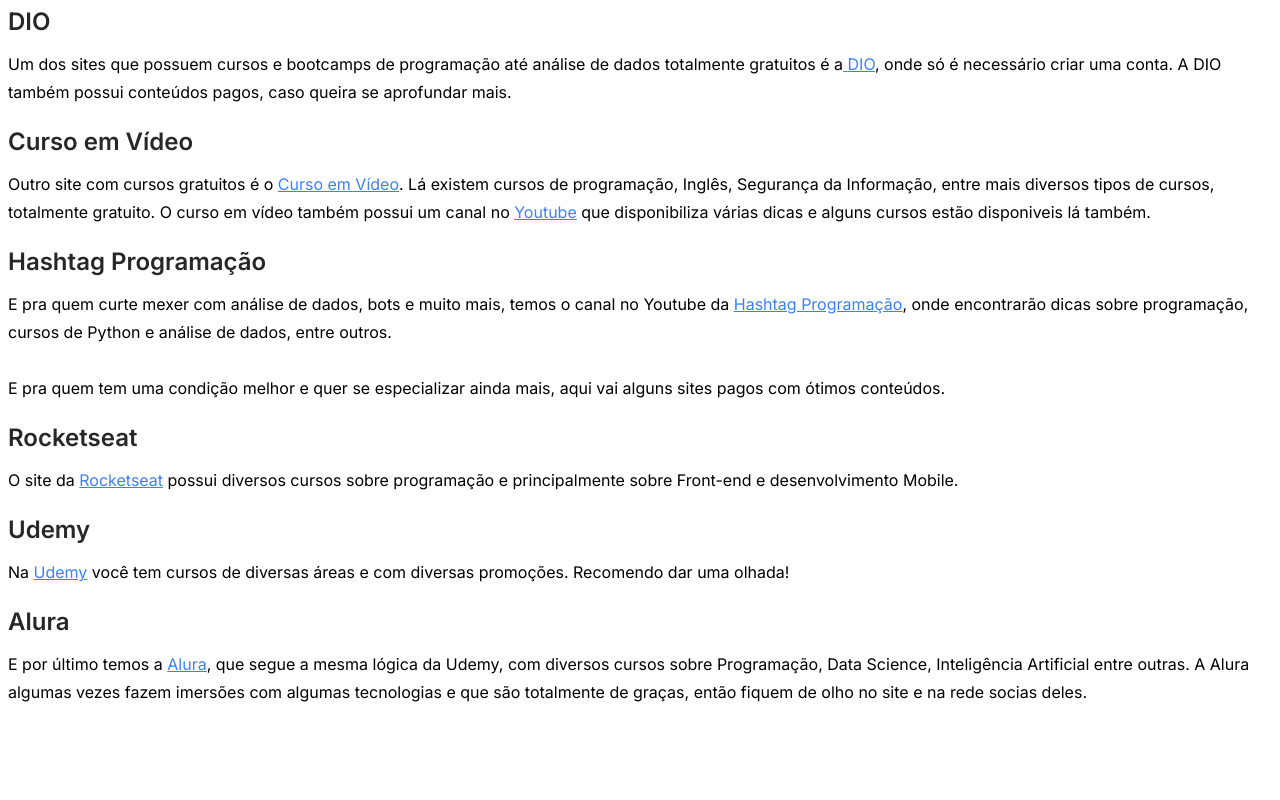
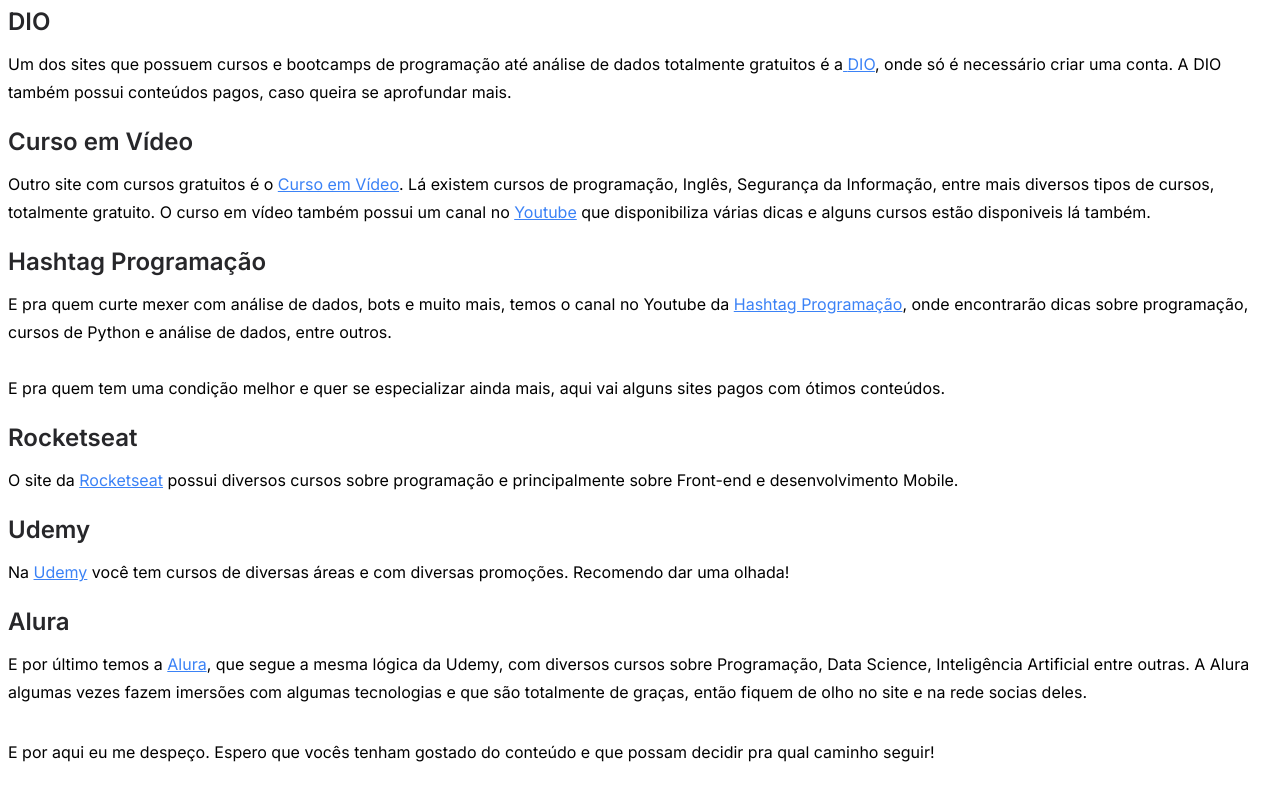
Before and after one commit to ClaytonJosue/projeto_faculdade, a Next.js app: page / in a window 1280 px wide. Shown: the part 2809-3609 px from the top of the page. Before the commit the page ends 3523 px from the top, so only its background shows below. Built offline with nearby package versions, Linux system fonts and the light colour scheme.

Commit message:
html: finish the main content

```diff
--- a/src/app/page.tsx
+++ b/src/app/page.tsx
@@ -302,6 +302,10 @@
             </p>
           </div>
         </section>
+        <p className="leading-7 my-8">
+          E por aqui eu me despeço. Espero que vocês tenham gostado do conteúdo
+          e que possam decidir pra qual caminho seguir!
+        </p>
       </main>
     </>
   );
```
